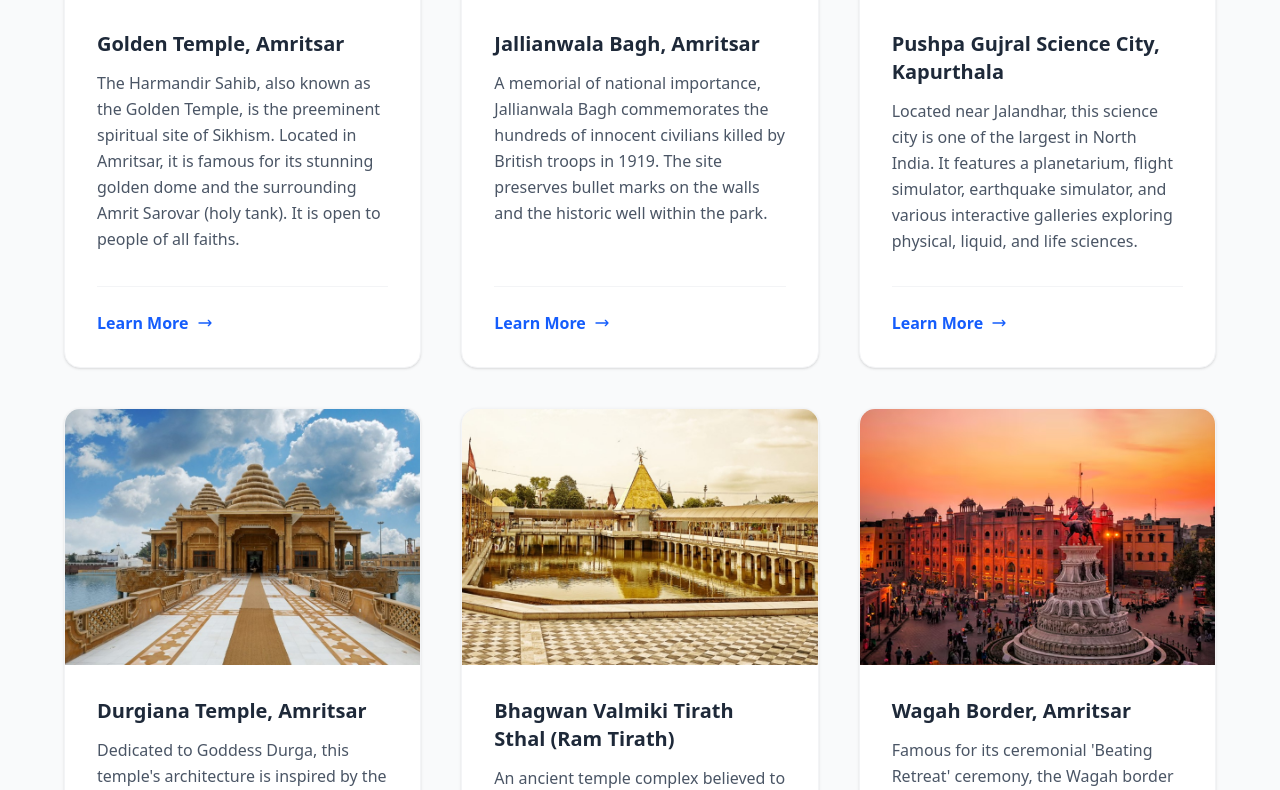
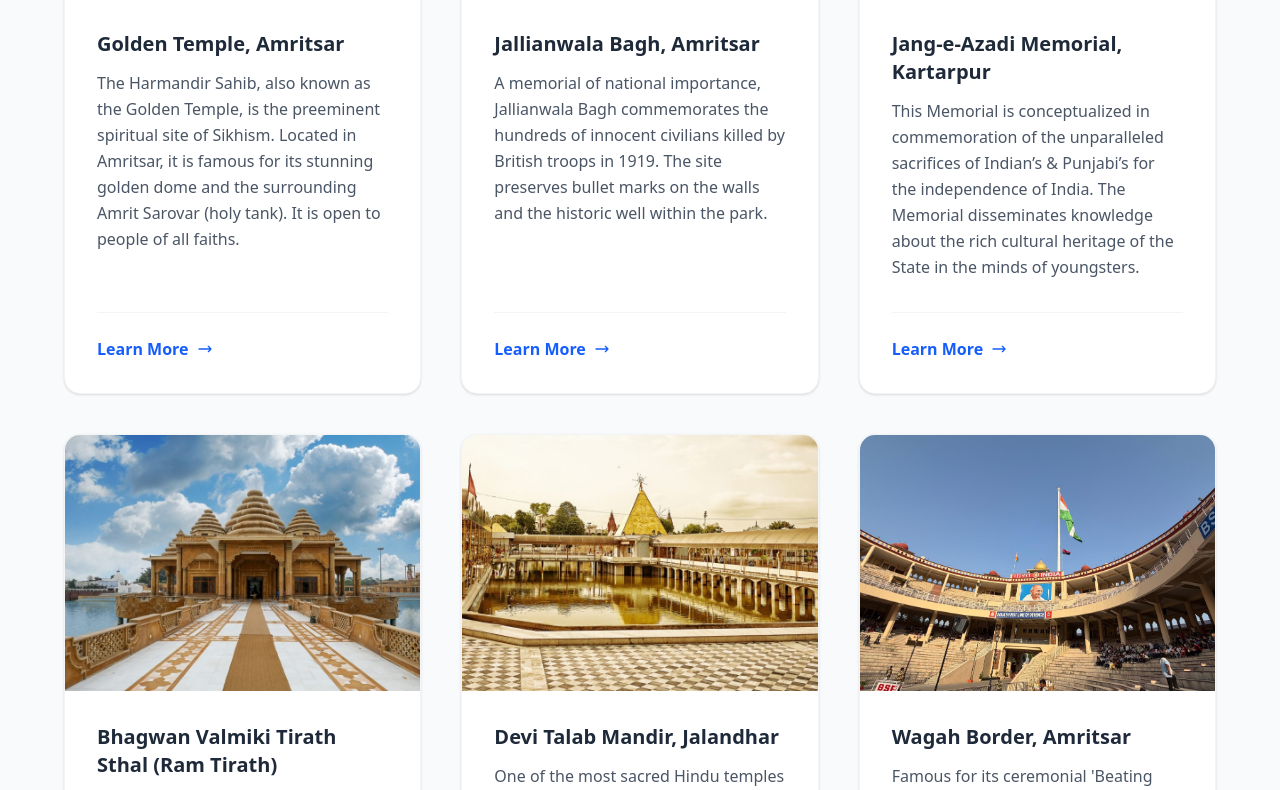
Before and after one commit to krishna7602/bt_event, a React (Vite) app in the folder frontend/: page /tours in a window 1280 px wide. Shown: the part 553-1343 px from the top of the page. Built offline with nearby package versions, Linux system fonts and the light colour scheme; no server answers.

Commit message:
Refactor code structure for improved readability and maintainability

```diff
--- a/frontend/src/Pages/PhotoGalleryPage.jsx
+++ b/frontend/src/Pages/PhotoGalleryPage.jsx
@@ -3,7 +3,7 @@ import React from "react";
 import goldenTempleDay from '../assets/gallery/golden_temple_day.jpg';
 import goldenTempleNight from '../assets/gallery/golden_temple_night.jpg';
 import durgianaMandir from '../assets/gallery/durgiana_mandir.jpg';
-import statue from '../assets/gallery/statue.png';
+import statue from '../assets/gallery/statute.jpg';
 import jallianwalaBagh from '../assets/gallery/jallianwala_bagh.png';
 import scienceCity from '../assets/gallery/science_city.jpg';
 import ramTirath from '../assets/gallery/ram_tirath.jpg';
--- a/frontend/src/Pages/ToursPage.jsx
+++ b/frontend/src/Pages/ToursPage.jsx
@@ -7,7 +7,7 @@ import haveli from "../assets/gallery/haveli.png";
 import durgianaMandir from "../assets/gallery/durgiana_mandir.jpg";
 import ramTirath from "../assets/gallery/ram_tirath.jpg";
 import gurudwara from "../assets/gallery/gurudwara.jpg";
-import statue from "../assets/gallery/statue.png";
+import statute from "../assets/gallery/statute.jpg";
 
 const toursData = [
   {
@@ -23,36 +23,36 @@ const toursData = [
       "A memorial of national importance, Jallianwala Bagh commemorates the hundreds of innocent civilians killed by British troops in 1919. The site preserves bullet marks on the walls and the historic well within the park.",
   },
   {
-    title: "Pushpa Gujral Science City, Kapurthala",
+    title: "Jang-e-Azadi Memorial, Kartarpur",
     photo: scienceCity,
     description:
-      "Located near Jalandhar, this science city is one of the largest in North India. It features a planetarium, flight simulator, earthquake simulator, and various interactive galleries exploring physical, liquid, and life sciences.",
+      "This Memorial is conceptualized in commemoration of the unparalleled sacrifices of Indian’s & Punjabi’s for the independence of India. The Memorial disseminates knowledge about the rich cultural heritage of the State in the minds of youngsters.",
   },
 
   {
-    title: "Durgiana Temple, Amritsar",
+    title: "Bhagwan Valmiki Tirath Sthal (Ram Tirath)",
     photo: durgianaMandir,
-    description:
-      "Dedicated to Goddess Durga, this temple's architecture is inspired by the Golden Temple. It is built in the middle of a sacred lake and is famous for its exquisite silver doors, earning it the name 'Silver Temple'.",
-  },
-  {
-    title: "Bhagwan Valmiki Tirath Sthal (Ram Tirath)",
-    photo: ramTirath,
     description:
       "An ancient temple complex believed to be the birthplace of Luv and Kush. It is deeply associated with the Ramayana and features a large holy sarovar and beautifully designed monuments.",
   },
   {
+    title: "Devi Talab Mandir, Jalandhar",
+    photo: ramTirath,
+    description:
+      "One of the most sacred Hindu temples in North India, Devi Talab Mandir is dedicated to Goddess Durga. It is believed to be more than 200 years old and features a sacred pool (talab) that is older than the temple itself.",
+  },
+  {
     title: "Wagah Border, Amritsar",
-    photo: statue, // Using the statue image as a symbolic represention
+    photo: statute, // Using the statue image as a symbolic represention
     description:
       "Famous for its ceremonial 'Beating Retreat' ceremony, the Wagah border between India and Pakistan is a major attraction. The event is marked by patriotic fervor and synchronized military maneuvers.",
   },
-  {
-    title: "Devi Talab Mandir, Jalandhar",
-    photo: gurudwara, // Using a symbolic place of worship image
-    description:
-      "One of the most sacred Hindu temples in North India, Devi Talab Mandir is dedicated to Goddess Durga. It is believed to be more than 200 years old and features a sacred pool (talab) that is older than the temple itself.",
-  },
+  // {
+  //   title: "Devi Talab Mandir, Jalandhar",
+  //   photo: gurudwara, // Using a symbolic place of worship image
+  //   description:
+  //     "One of the most sacred Hindu temples in North India, Devi Talab Mandir is dedicated to Goddess Durga. It is believed to be more than 200 years old and features a sacred pool (talab) that is older than the temple itself.",
+  // },
   {
     title: "Jalandhar City Landmarks",
     photo: gurudwara,
```
Also changed, not shown: frontend/src/assets/gallery/statue.png (deleted), frontend/src/assets/gallery/statute.jpg (added).
